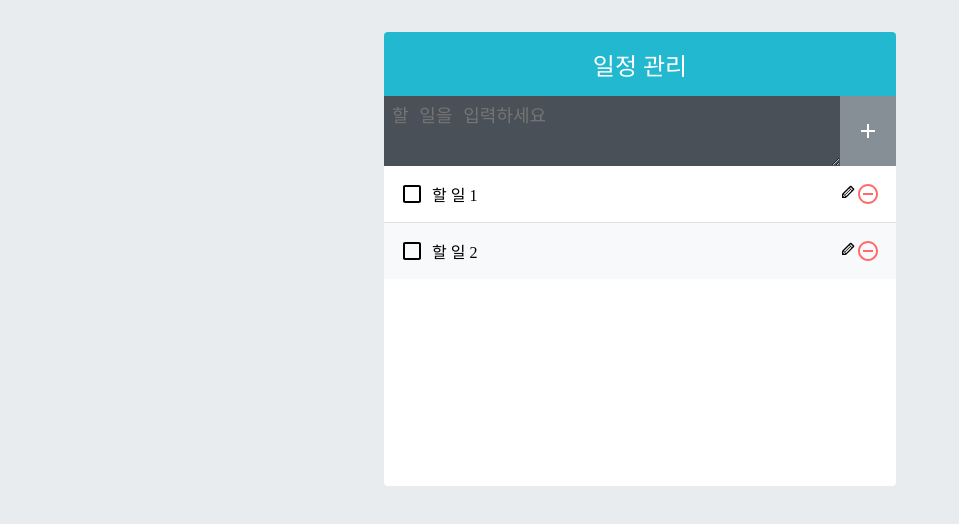
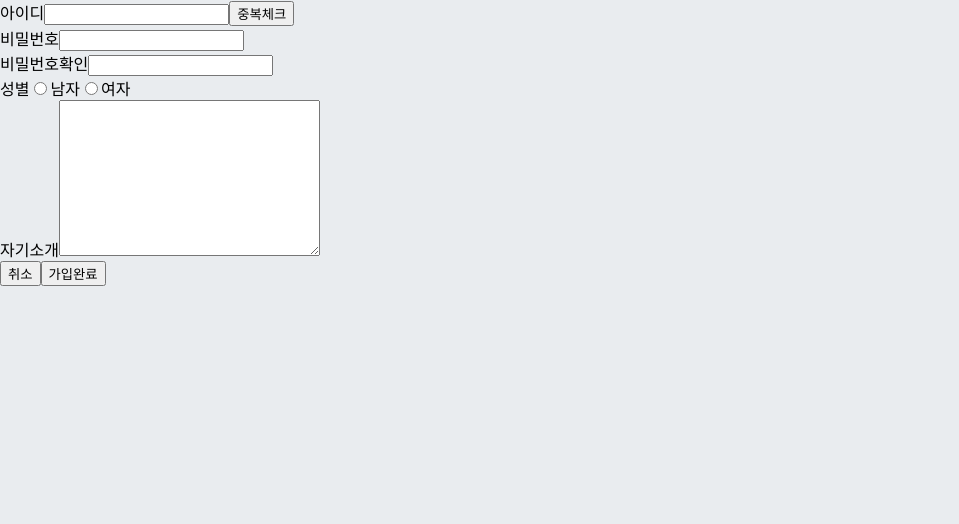
Before and after one commit to qkr30510/mytodo-fix, a React (Create React App) app: page / in a window 1280 px wide. Shown: the top 524 px of the page, without its empty margins (0-959 px from the left). Built offline with nearby package versions, Linux system fonts and the light colour scheme.

Commit message:
Add signInsert

```diff
--- a/src/App.js
+++ b/src/App.js
@@ -1,11 +1,12 @@
 import React  from 'react';
 import Todo from './Todo/Todo';
+import Sign from './Sign/Sign';
 
 const App = () => {
 
   return (
     <>
-      <Todo/>
+      <Sign/>
     </>
   )
 }
--- a/src/Sign/Sign.js
+++ b/src/Sign/Sign.js
@@ -1,11 +1,26 @@
 import React from 'react';
+import useInput from '../hook/useInput';
+import SignInsert from './SignInsert';
 
 const Sign = () => {
+  const [{ writeId, password, checkpw, introduce }, onChange] = useInput({
+    writeId: '',
+    password: '',
+    checkpw: '',
+    introduce: '',
+  });
 
-    return (
-        <>
+  return (
+    <>
+      <SignInsert
+        id={writeId}
+        password={password}
+        checkpw={checkpw}
+        introduce={introduce}
+        onChange={onChange}
+      ></SignInsert>
+    </>
+  );
+};
 
-        </>
-    )
-}
 export default Sign;
--- /dev/null
+++ b/src/Sign/SignInsert.js
@@ -0,0 +1,49 @@
+import React from 'react';
+
+const SignInsert = ({ writeId, password, checkpw, introduce,  onChange }) => {
+  return (
+    <>
+      <form>
+        <div>
+          <span>아이디</span>
+          <input type="text" name="writeId" value={writeId} onChange={onChange} />
+          <button>중복체크</button>
+        </div>
+        <div>
+          <span>비밀번호</span>
+          <input type="text" name="password" value={password} onChange={onChange} />
+        </div>
+        <div>
+          <span>비밀번호확인</span>
+          <input type="text" name="checkpw" value={checkpw} onChange={onChange} />
+        </div>
+        <div>
+          <span>성별</span>
+          <input type="radio" name="gender" value="man" />
+          남자
+          <input type="radio" name="gender" value="woman" />
+          여자
+        </div>
+        {/* <div><span>생년월일</span><selet><option value="5"></option></selet></div>
+                <div><span>취미</span><inupt type="checkbox" name="운동" />운동 <label htmlFor="운동"></label></div> */}
+        <div>
+          <span>자기소개</span>
+          <textarea
+            name="introduce"
+            id=""
+            cols="30"
+            rows="10"
+            value={introduce}
+            onChange={onChange}
+          ></textarea>
+        </div>
+        <div>
+          <button>취소</button>
+          <button>가입완료</button>
+        </div>
+      </form>
+    </>
+  );
+};
+
+export default SignInsert;
--- /dev/null
+++ b/src/hook/useInput.js
@@ -0,0 +1,13 @@
+import {useState, useCallback} from 'react';
+
+function useInput(initialForm) {
+    const[form, setForm] = useState(initialForm);
+    const onChange = useCallback(e => {
+        const {name, value} = e.target;
+        setForm(form => ({...form, [name]:value}));
+    },[]);
+    const onReset = useCallback(() => setForm(initialForm), [initialForm]);
+    return [form, onChange, onReset]
+}
+
+export default useInput;
```
